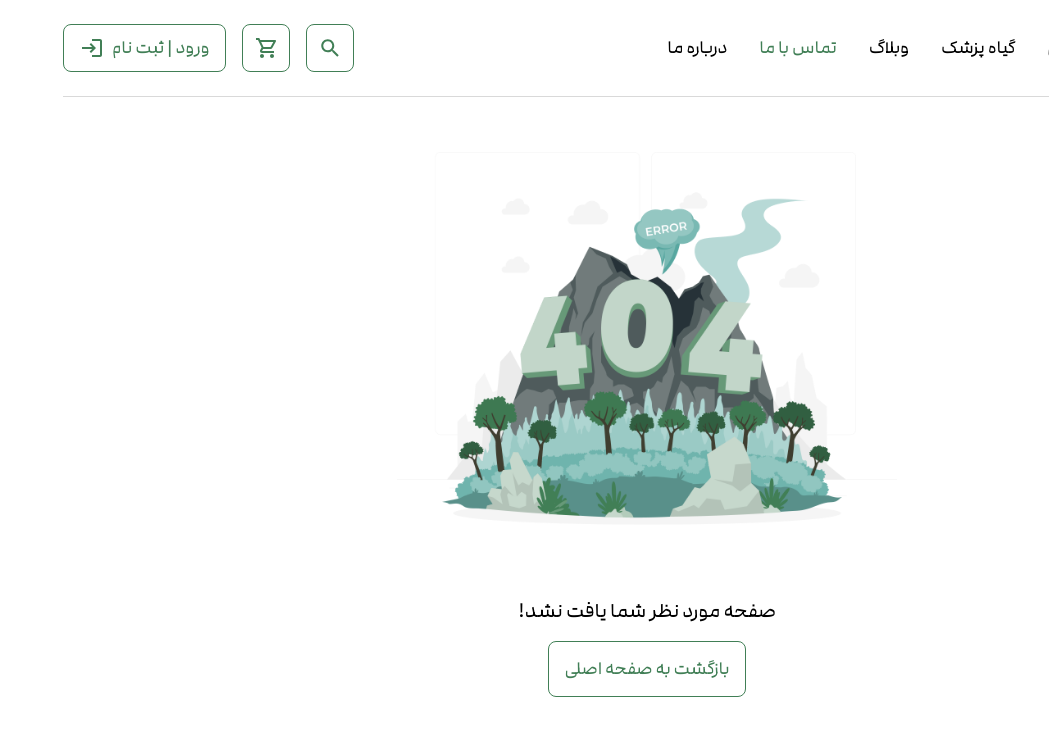
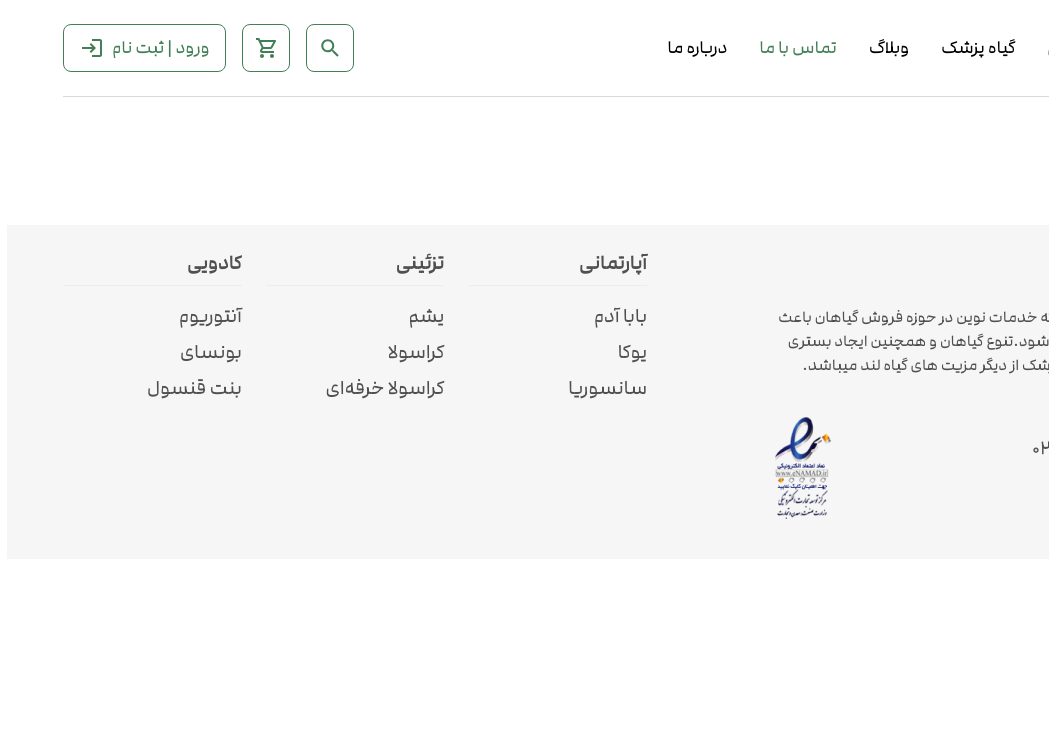
Before and after one commit to Amin-Gharibi/Giahland, a React (Vite) app: page /contact-us in a window 1280 px wide. Shown: the top 736 px of the page, without its empty margins (231-1280 px from the left). Built offline with nearby package versions, Linux system fonts and the light colour scheme.

Commit message:
[feat] create contact us page static parts

```diff
--- /dev/null
+++ b/src/pages/ContactUs.jsx
@@ -0,0 +1,14 @@
+import React from "react";
+import Header from "../components/Header.jsx";
+import Footer from "../components/Footer.jsx";
+
+export default function ContactUs() {
+	return (
+		<>
+			<div className="container">
+				<Header />
+			</div>
+			<Footer />
+		</>
+	);
+}
--- a/src/routes.jsx
+++ b/src/routes.jsx
@@ -11,6 +11,8 @@ import Cart from "./pages/Cart.jsx";
 import Search from "./pages/Search.jsx";
 import SearchBlogs from "./pages/SearchBlogs.jsx";
 import Blog from "./pages/Blog.jsx";
+import { element } from "prop-types";
+import ContactUs from "./pages/ContactUs.jsx";
 
 const routes = [
 	{ path: "/", element: <Home /> },
@@ -37,6 +39,7 @@ const routes = [
 	{ path: "/search", element: <Search /> },
 	{ path: "/blogs", element: <SearchBlogs /> },
 	{ path: "/blog/*", element: <Blog /> },
+	{ path: "/contact-us", element: <ContactUs /> },
 	{ path: "*", element: <NotFound /> },
 ];
 
```
